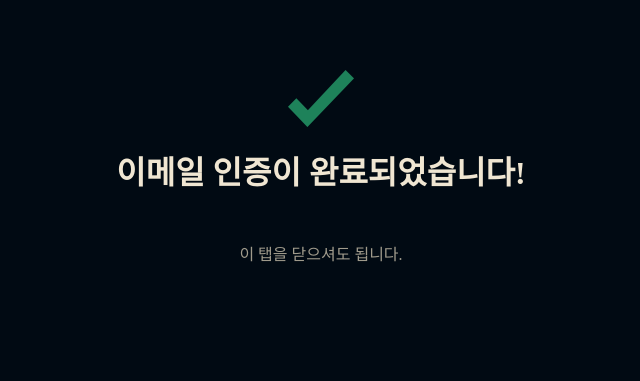
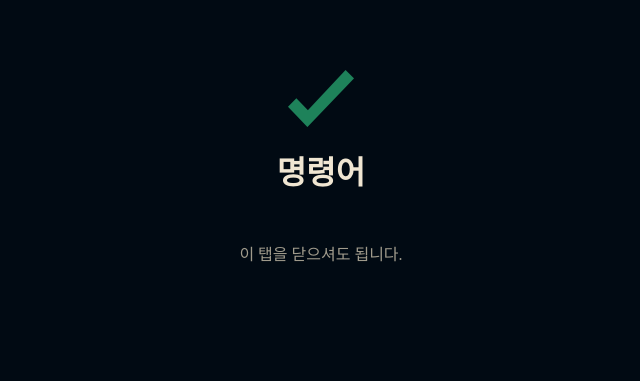
Before and after one commit to scp9epls/command, a plain HTML site: page index.html in a window 1280 px wide. Shown: the part 172-553 px from the top of the page, without its empty margins (319-959 px from the left). Drawn offline with Linux system fonts and the light colour scheme; a web font is replaced by a local one.

Commit message:
Update index.html

```diff
--- a/index.html
+++ b/index.html
@@ -1,7 +1,7 @@
 <!DOCTYPE html>
 <html><head>
     <meta charset="UTF-8">
-    <title>이메일 인증 완료</title>
+    <title>멧 명령어</title>
     <link rel="stylesheet" href="./assets/css/main.css">
 </head>
 <body>
@@ -13,7 +13,7 @@
             <div id="content">
                 <h1>
                     <img class="icon-success" src="./assets/images/check.png" alt="✔">
-                    이메일 인증이 완료되었습니다!
+                    명령어
                 </h1>
                 <p>이 탭을 닫으셔도 됩니다.</p>
             </div>
```
